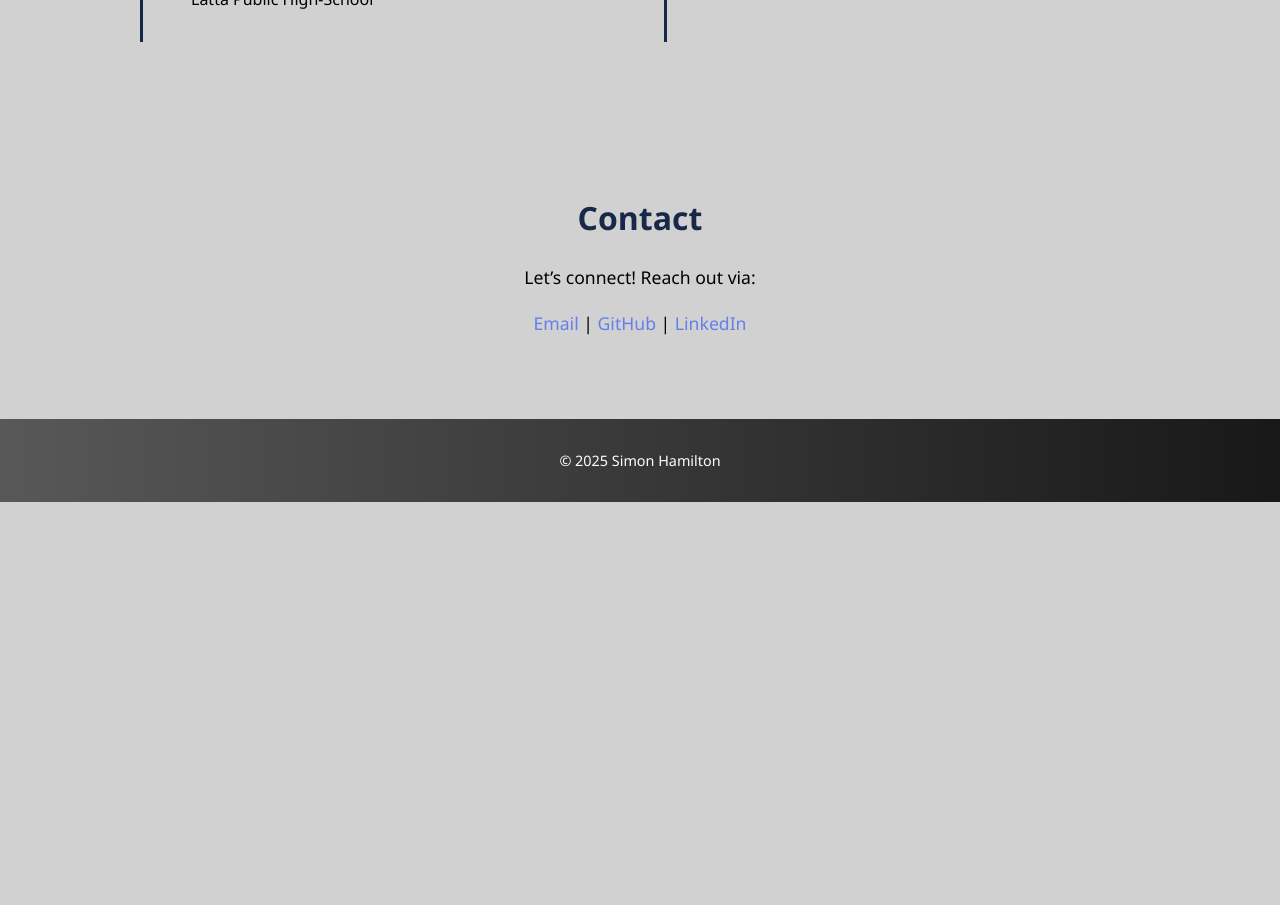
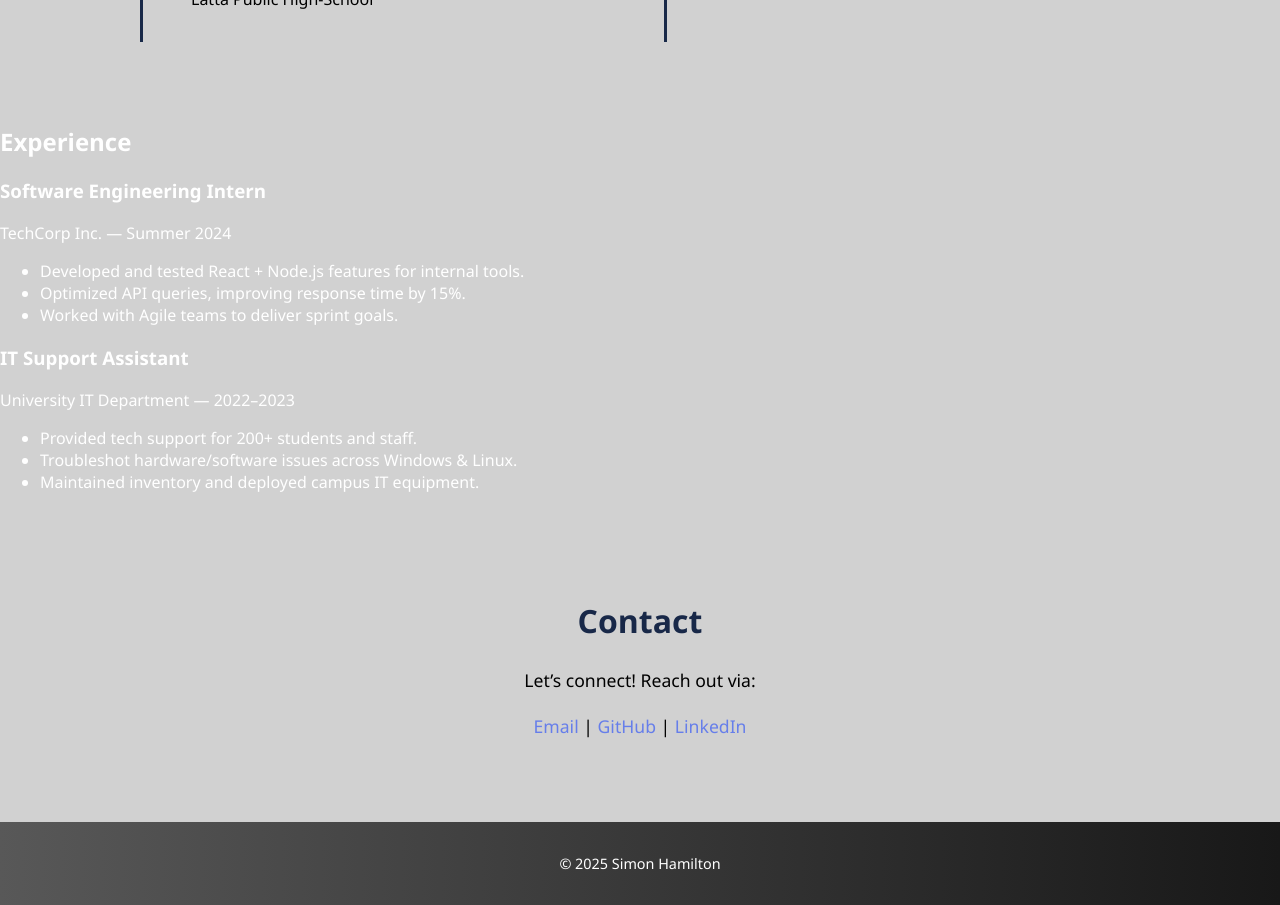
Before and after one commit to Siman73000/React-Portfolio, a React (Vite) app in the folder port/: page / in a window 1280 px wide. Shown: the part 2640-3545 px from the top of the page. Before the commit the page ends 3142 px from the top, so only its background shows below. Built offline with nearby package versions, Linux system fonts and the light colour scheme.

Commit message:
rendering

```diff
--- a/port/App.jsx
+++ b/port/App.jsx
@@ -294,6 +294,9 @@ export default function App() {
         </div>
       </motion.section>
 
+      <Experience />
+
+
       {/* Contact Section */}
       <motion.section
         id="contact"
```
